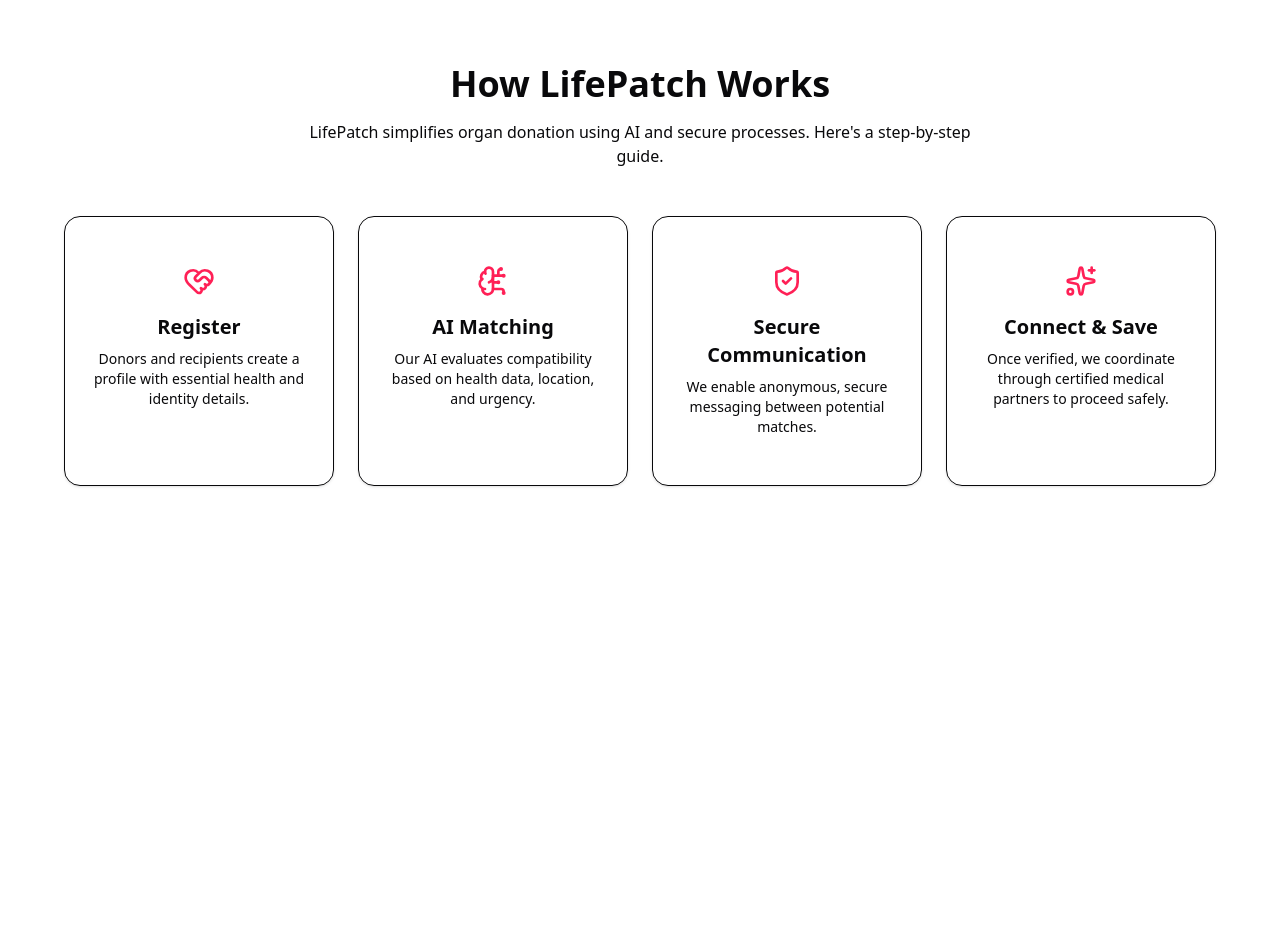
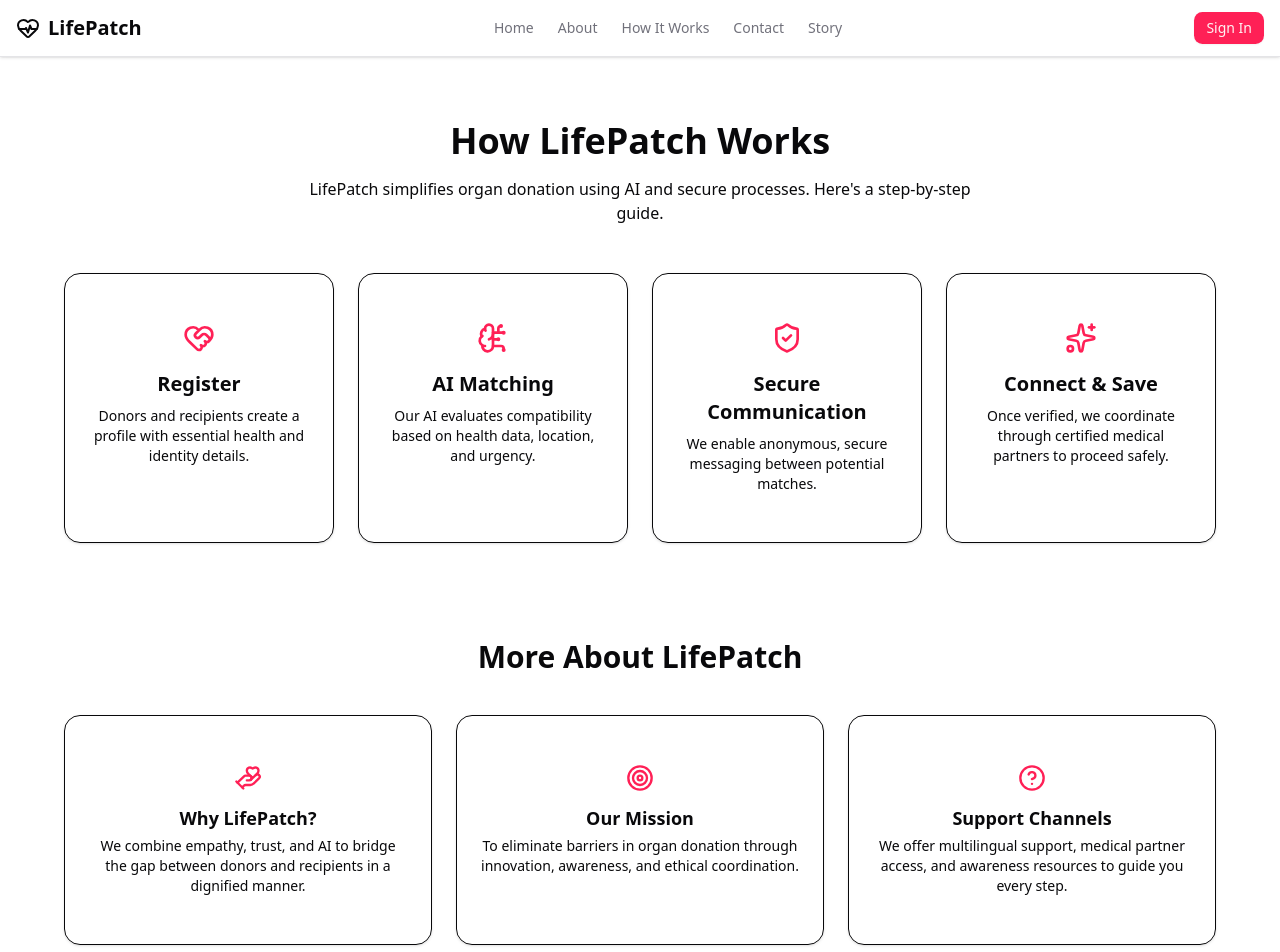
Before and after one commit to bimal009/LifePatch, a Next.js app: page /how-it-works in a window 1280 px wide. Shown: the top 952 px of the page. Before the commit the page ends 800 px from the top, so only its background shows below. Built offline with nearby package versions, Linux system fonts and the light colour scheme.

Commit message:
feat(ui): add sections to Contact and How It Works pages, apply header and footer globally

```diff
--- a/app/(root)/contact/page.js
+++ b/app/(root)/contact/page.js
@@ -8,22 +8,23 @@ import {
 import { Input } from "@/components/ui/input";
 import { Textarea } from "@/components/ui/textarea";
 import { Button } from "@/components/ui/button";
-import { Mail, Phone, MapPin } from "lucide-react";
+import { Mail, Phone, MapPin, Clock } from "lucide-react";
 
 export default function ContactPage() {
   return (
-    <div className="min-h-screen bg-white py-12 px-4 md:px-8">
-      {/* Page Header */}
-      <div className="max-w-3xl mx-auto text-center mb-10">
+    <div className="min-h-screen bg-white py-12 px-4 md:px-8 space-y-24">
+      {/* Header */}
+      <section className="max-w-3xl mx-auto text-center mb-10">
         <h1 className="text-4xl font-bold text-[var(--primary)]">Contact Us</h1>
         <p className="text-gray-600 mt-2">
           We’d love to hear from you. Whether you have questions, feedback, or
           would like to support our mission—reach out.
         </p>
-      </div>
+      </section>
 
-      <div className="grid grid-cols-1 md:grid-cols-2 gap-8 max-w-5xl mx-auto">
-        {/* Contact Info */}
+      {/* Contact Info + Form */}
+      <section className="grid grid-cols-1 md:grid-cols-2 gap-8 max-w-5xl mx-auto">
+        {/* Info Card */}
         <Card className="bg-gray-50">
           <CardHeader>
             <CardTitle>Our Information</CardTitle>
@@ -40,6 +41,10 @@ export default function ContactPage() {
             <div className="flex items-start gap-3">
               <Mail className="h-5 w-5 text-[var(--primary)]" />
               <span>support@lifepatch.org</span>
+            </div>
+            <div className="flex items-start gap-3">
+              <Clock className="h-5 w-5 text-[var(--primary)]" />
+              <span>Support Hours: Sun–Fri, 9:00 AM – 5:00 PM</span>
             </div>
           </CardContent>
         </Card>
@@ -62,7 +67,36 @@ export default function ContactPage() {
             </CardFooter>
           </form>
         </Card>
-      </div>
+      </section>
+
+      {/* FAQs */}
+      <section className="max-w-4xl mx-auto">
+        <h2 className="text-2xl font-semibold text-center mb-6">
+          Frequently Asked Questions
+        </h2>
+        <div className="space-y-6 text-sm text-gray-700">
+          <div>
+            <h3 className="font-medium">How do I register as a donor?</h3>
+            <p>
+              You can register through the 'Get Started' button on the homepage
+              and fill out your profile with medical details.
+            </p>
+          </div>
+          <div>
+            <h3 className="font-medium">Is my data secure?</h3>
+            <p>
+              Yes. We use end-to-end encryption and comply with data privacy
+              standards to protect your information.
+            </p>
+          </div>
+          <div>
+            <h3 className="font-medium">Do I have to pay to use LifePatch?</h3>
+            <p>
+              No, LifePatch is completely free for both donors and recipients.
+            </p>
+          </div>
+        </div>
+      </section>
     </div>
   );
 }
--- a/app/(root)/how-it-works/page.js
+++ b/app/(root)/how-it-works/page.js
@@ -5,6 +5,9 @@ import {
   HeartHandshake,
   ShieldCheck,
   BrainCircuit,
+  HandHeart,
+  Target,
+  HelpCircle,
 } from "lucide-react";
 
 const steps = [
@@ -34,9 +37,32 @@ const steps = [
   },
 ];
 
+const extras = [
+  {
+    icon: <HandHeart className="w-7 h-7 text-primary" />,
+    title: "Why LifePatch?",
+    description:
+      "We combine empathy, trust, and AI to bridge the gap between donors and recipients in a dignified manner.",
+  },
+  {
+    icon: <Target className="w-7 h-7 text-primary" />,
+    title: "Our Mission",
+    description:
+      "To eliminate barriers in organ donation through innovation, awareness, and ethical coordination.",
+  },
+  {
+    icon: <HelpCircle className="w-7 h-7 text-primary" />,
+    title: "Support Channels",
+    description:
+      "We offer multilingual support, medical partner access, and awareness resources to guide you every step.",
+  },
+];
+
 export default function HowItWorksPage() {
   return (
-    <div className="py-16 px-4 bg-[var(--primary-bg)] text-[var(--text-color)] min-h-screen">
+    <div className="py-16 px-4 bg-[var(--primary-bg)] text-[var(--text-color)] min-h-screen space-y-24">
+      {/* Process */}
+      <section>
         <h1 className="text-4xl font-bold text-center mb-4">
           How LifePatch Works
         </h1>
@@ -61,6 +87,31 @@ export default function HowItWorksPage() {
             </Card>
           ))}
         </div>
+      </section>
+
+      {/* Extra Info */}
+      <section>
+        <div className="text-center mb-10">
+          <h2 className="text-3xl font-semibold">More About LifePatch</h2>
+        </div>
+
+        <div className="grid grid-cols-1 md:grid-cols-3 gap-6 max-w-6xl mx-auto">
+          {extras.map((item, idx) => (
+            <Card
+              key={idx}
+              className="border border-[var(--border-color)] rounded-2xl bg-[var(--card-bg)] shadow-sm"
+            >
+              <CardContent className="p-6 text-center">
+                <div className="flex justify-center mb-3">{item.icon}</div>
+                <h3 className="text-lg font-semibold mb-1">{item.title}</h3>
+                <p className="text-sm text-[var(--muted-color)]">
+                  {item.description}
+                </p>
+              </CardContent>
+            </Card>
+          ))}
+        </div>
+      </section>
     </div>
   );
 }
--- a/app/(root)/layout.js
+++ b/app/(root)/layout.js
@@ -1,8 +1,12 @@
+import { Footer } from "@/components/layout/footer";
+import { Header } from "@/components/layout/header";
 
 export default function MainLayout({ children }) {
   return (
     <main>
-        {children}
+      <Header />
+      {children}
+      <Footer />
     </main>
   );
 }
--- a/app/(root)/page.js
+++ b/app/(root)/page.js
@@ -1,5 +1,3 @@
-import { Footer } from "@/components/layout/footer";
-import { Header } from "@/components/layout/header";
 import Hero from "@/components/layout/sections/hero";
 import NudgesSection from "@/components/layout/sections/nudges-section";
 import StorySection from "@/components/layout/sections/story";
@@ -8,11 +6,9 @@ import React from "react";
 const page = () => {
   return (
     <>
-      <Header />
       <Hero />
       <NudgesSection />
       <StorySection />
-      <Footer />
     </>
   );
 };
--- a/components/layout/header.js
+++ b/components/layout/header.js
@@ -7,6 +7,7 @@ import { Button } from "@/components/ui/button";
 import { Sheet, SheetContent, SheetTrigger } from "@/components/ui/sheet";
 
 const navLinks = [
+  { href: "/", label: "Home" },
   { href: "/about-us", label: "About" },
   { href: "/how-it-works", label: "How It Works" },
   { href: "/contact", label: "Contact" },
```
Lines whose indentation alone changed are shown as unchanged.
